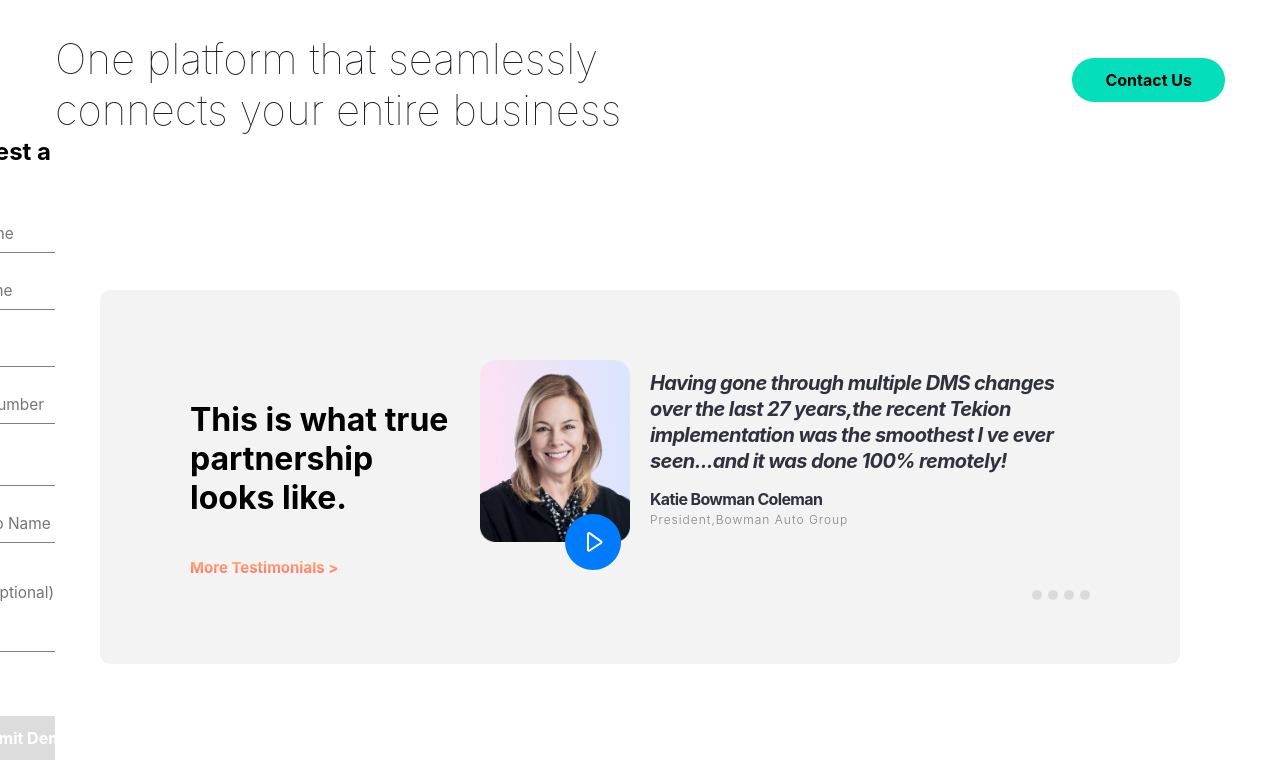
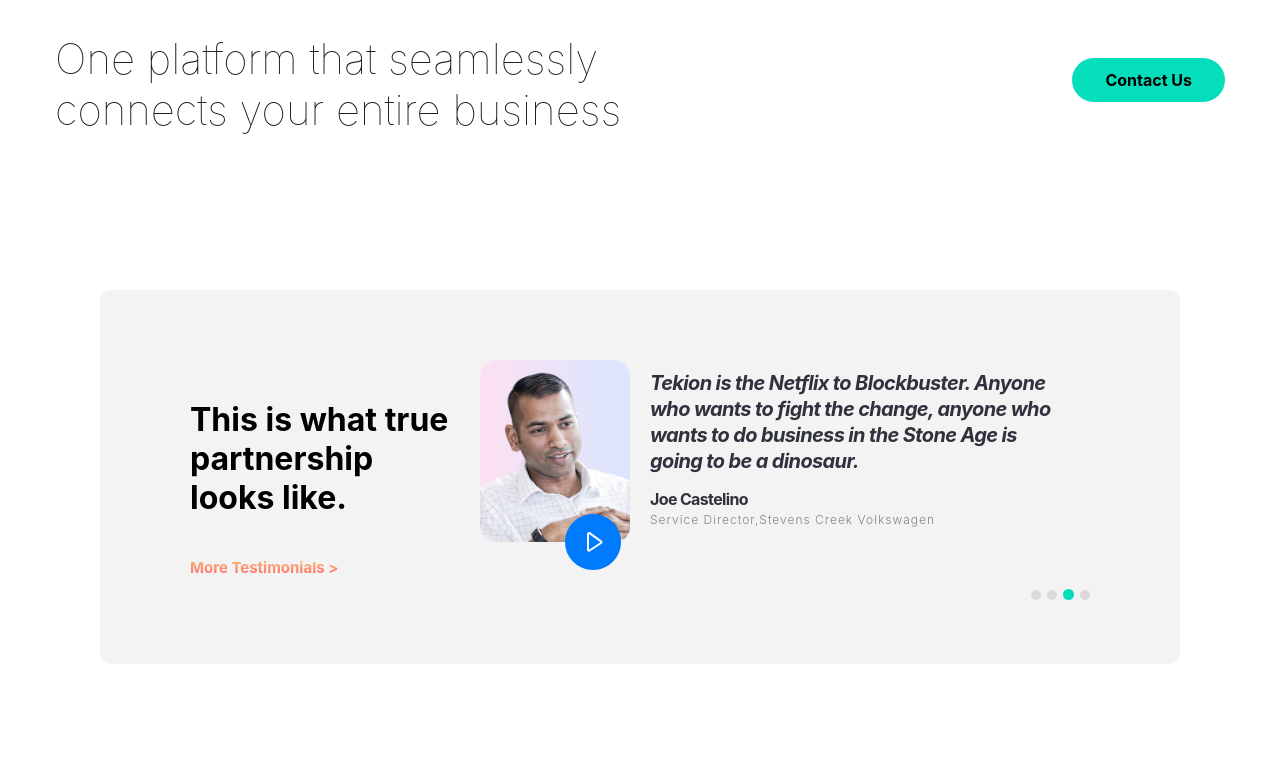
Before and after one commit to santhoshvgds/tekion, a React app: page / in a window 1280 px wide. Shown: the part 784-1546 px from the top of the page. Built offline with nearby package versions, Linux system fonts and the light colour scheme.

Commit message:
slideshow issue fixed

```diff
--- a/src/components/modal/index.css
+++ b/src/components/modal/index.css
@@ -56,11 +56,11 @@
   color: gray;
 }
 select {
-  width: 198px;
+  width: 190px;
   background-color: white;
 }
 textarea {
-  width: 73%;
+  width: 78%;
 
   border: none;
   border-bottom: 1px solid gray;
--- a/src/components/modal/modal.css
+++ b/src/components/modal/modal.css
@@ -12,7 +12,8 @@
   background-color: white;
   opacity: 1;
   z-index: 1000;
-  position: fixed;
   visibility: visible;
   transform: translateX(0);
+
+  position: fixed;
 }
--- a/src/components/section_3/index.js
+++ b/src/components/section_3/index.js
@@ -21,10 +21,11 @@
     }
   };
   return (
-    <div className="section-3">
+    <React.Fragment>
       <div className={modalStyle}>
         <Model modalClose={handleModelToggle} />
       </div>
+      <div className="section-3">
         <div className="row-1">
           <h1>
             One platform that seamlessly
@@ -37,6 +38,7 @@
         </div>
         <div className="row-2"></div>
       </div>
+    </React.Fragment>
   );
 };
 
--- a/src/components/section_5/index.css
+++ b/src/components/section_5/index.css
@@ -29,6 +29,7 @@
 .section-5 .section-5-content .right .slide {
   display: inline-flex;
   padding: 10px 30px 10px 0px;
+  transition: 0.3s ease;
 }
 .section-5 .section-5-content .right .slide .player {
   margin-top: -32px;
@@ -65,9 +66,6 @@
   padding: 0px 20px;
   width: 150px;
 }
-.section-5 .section-5-content .right .active {
-  display: none;
-}
 .section-5 .section-5-content .right .slide-dots {
   float: right;
 }
@@ -86,3 +84,6 @@
   width: 11px;
   height: 11px;
 }
+.slide-inactive {
+  display: none;
+}
--- a/src/components/section_5/slide.js
+++ b/src/components/section_5/slide.js
@@ -1,4 +1,4 @@
-import React, { useState } from "react";
+import React, { useEffect, useState } from "react";
 import Image1 from "../../assets/images/e128821add45bdbd8531a0bbf77cb25c.png";
 import Image2 from "../../assets/images/982b60a8dc22db6c9547bc4e85ebd781.png";
 import Image3 from "../../assets/images/b9c7e8870fe0ac0401f06cbb1de85621.png";
@@ -33,34 +33,23 @@
       position: "General Manager,Gilroy Buick GMC",
     },
   ];
-  const [currSlide, setcurrSlide] = useState(allSlide[0]);
-  const [dot, setdot] = useState([
-    {
-      0: "active",
-      1: "",
-      2: "",
-      3: "",
-    },
-  ]);
+  const dots = new Array(4).fill(0);
   const [i, seti] = useState(0);
-  // setInterval(() => {
-  //   if (i < 4) {
-  //     seti(i + 1);
-  //     setcurrSlide(allSlide[i]);
-  //   } else {
-  //     seti(0);
-  //     setcurrSlide(allSlide[i]);
-  //   }
-  //   console.log(i);
-  // }, 2000);
+  useEffect(() => {
+    setTimeout(() => {
+      seti(i == allSlide.length - 1 ? 0 : i + 1);
+      // console.log(i);
+    }, 2000);
+  }, [i]);
+
   const changeCurrSlide = (index) => {
-    setcurrSlide(allSlide[index]);
+    seti(index);
   };
   return (
     <div>
       <div className="slide">
         <div className="slide-img">
-          <img src={currSlide.img} />
+          <img src={allSlide[i].img} />
           <svg
             className="player"
             height="56"
@@ -84,20 +73,23 @@
         </div>
         <div className="slidebar-content">
           <h4>
-            <em>{currSlide.content}</em>
+            <em>{allSlide[i].content}</em>
           </h4>
           <p className="person-name">
-            <b>{currSlide.name}</b>
+            <b>{allSlide[i].name}</b>
           </p>
-          <p className="person-position">{currSlide.position}</p>
+          <p className="person-position">{allSlide[i].position}</p>
         </div>
       </div>
       <div className="slide-dots">
         <ul>
-          <li className={dot[0]} onClick={() => changeCurrSlide(0)}></li>
-          <li className={dot[1]} onClick={() => changeCurrSlide(1)}></li>
-          <li className={dot[2]} onClick={() => changeCurrSlide(2)}></li>
-          <li className={dot[3]} onClick={() => changeCurrSlide(3)}></li>
+          {dots.map((a, _index) => (
+            <li
+              key={_index}
+              className={i == _index ? "active" : ""}
+              onClick={() => changeCurrSlide(_index)}
+            ></li>
+          ))}
         </ul>
       </div>
     </div>
```
Also changed, not shown: 1 other file (tests, documents, lock files or other folders). Lines whose indentation alone changed are shown as unchanged.
